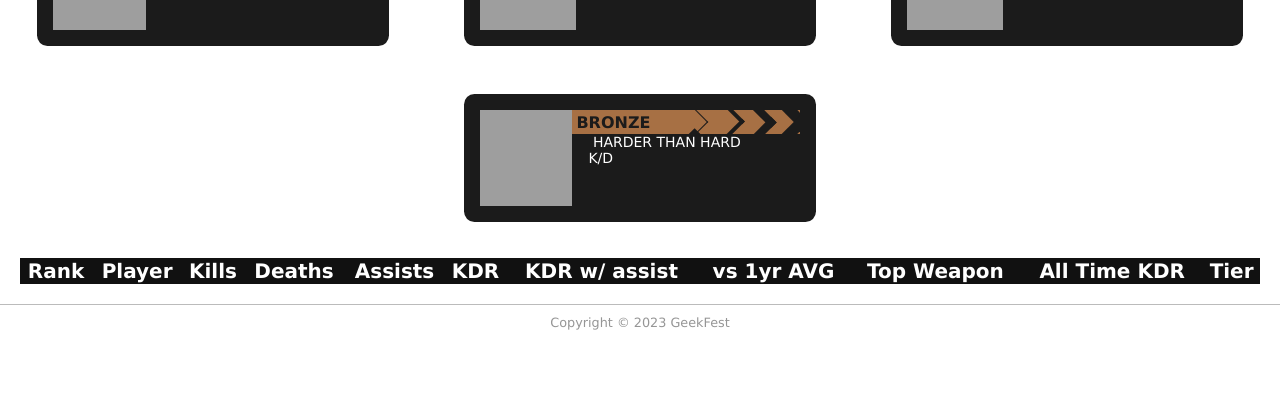
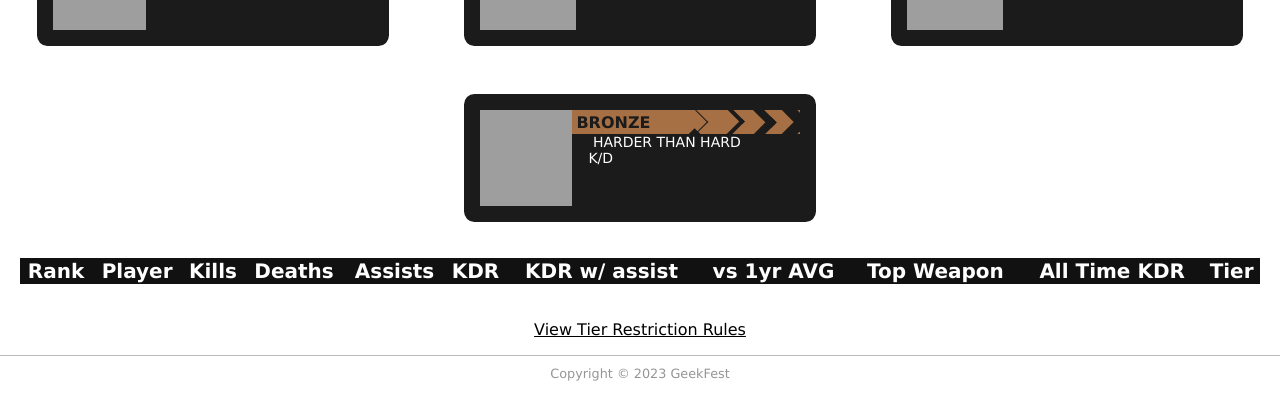
Before and after one commit to jroberts117/csgo-geekstats, a Django app: template geekstats/stats/templates/tiers.html in a window 1280 px wide. Shown: the part 306-726 px from the top of the page. Run offline with Django 3.2, Linux system fonts and the light colour scheme; the template is opened without the code that fills it, so the values that code supplies are empty; some web fonts are replaced; grey boxes are pictures that could not be loaded.

Commit message:
adding tier rules link
Simple link on tiers page for season of penance

```diff
--- a/geekstats/stats/templates/tiers.html
+++ b/geekstats/stats/templates/tiers.html
@@ -139,6 +139,7 @@
 		{% endfor %}
 
 	</table>
+	<p><a href="https://sites.google.com/view/gfxxv/rules#h.b735l0b8asys" target="_blank">View Tier Restriction Rules</a></p>
 </div>
 
 
--- a/geekstats/stats/urls.py
+++ b/geekstats/stats/urls.py
@@ -24,5 +24,6 @@ urlpatterns = [
     path('mapimg/', apiviews.upload_image, name='upload_image'),
     path('getimg/', apiviews.get_image, name='get_image'),
     path('dataupdate/', apiviews.update_data, name='update_data'),
+    path('ai/', apiviews.ai_request, name='ai_request'),
 
 ]
```
Also changed, not shown: 1 other file.
